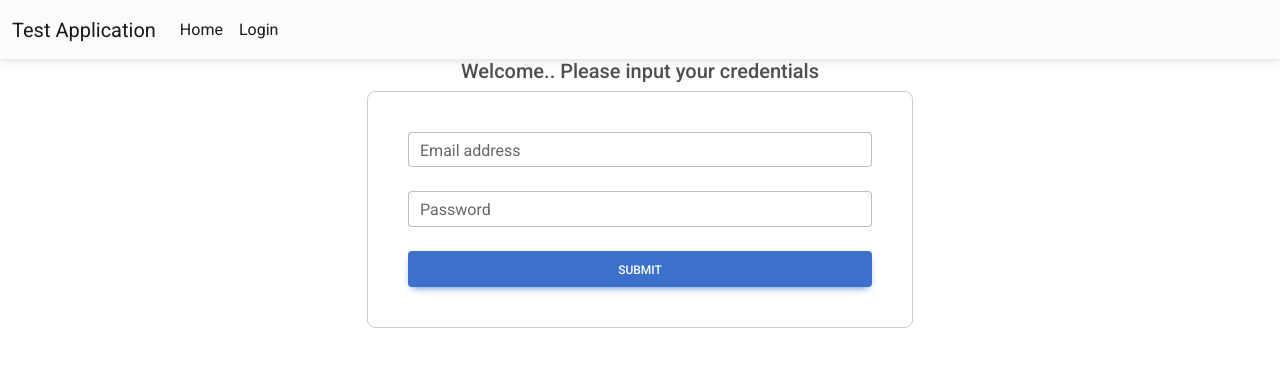
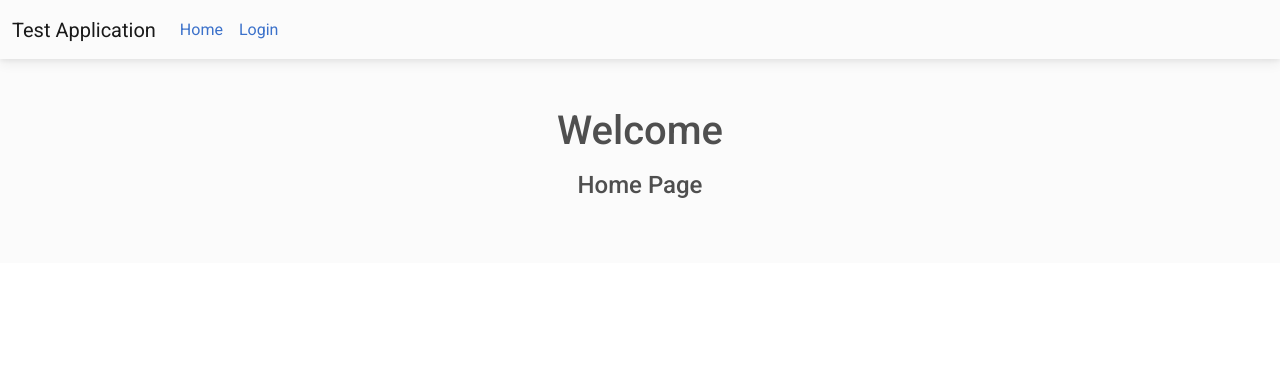
Before and after one commit to Lambertn33/web-test-frontend, a React (Create React App) app: page / in a window 1280 px wide. Shown: the top 366 px of the page. Built offline with nearby package versions, Linux system fonts and the light colour scheme.

Commit message:
feat: add routing

```diff
--- a/src/App.jsx
+++ b/src/App.jsx
@@ -1,12 +1,32 @@
+import React, { useState } from "react";
+import { BrowserRouter as Router, Routes, Route } from "react-router-dom";
+
+import CheckAuthPage from "./components/public/CheckAuth";
+import HomePage from "./components/private/Home";
+import LoginPage from "./components/public/Login";
+import WelcomePage from "./components/public/Welcome";
+
+import Navbar from "./components/reusable/Navbar";
 import "./App.css";
-import Login from "./components/public/Login";
-import Navbar from "./components/reusable/Navbar";
 
 function App() {
+  const [token, setToken] = useState("");
+
   return (
     <div className="app">
-      <Navbar />
-      <Login />
+      <Router>
+        <>
+          <Navbar />
+          <Routes>
+            {/* <Route exact path="/user" element={<CheckAuthPage />}>
+              <Route exact path="/user" element={<HomePage />} />
+            </Route> */}
+            <Route path="/user" element={<CheckAuthPage Component={HomePage} />} />
+            <Route exact path="/login" element={<LoginPage />} />
+            <Route exact path="/" element={<WelcomePage />} />
+          </Routes>
+        </>
+      </Router>
     </div>
   );
 }
--- /dev/null
+++ b/src/components/private/Home.jsx
@@ -0,0 +1,10 @@
+import React from "react";
+
+export default function Home() {
+  return (
+    <div className="p-5 text-center bg-light">
+      <h1 className="mb-3">Welcome</h1>
+      <h4 className="mb-3">Users Page</h4>
+    </div>
+  );
+}
--- /dev/null
+++ b/src/components/public/CheckAuth.jsx
@@ -0,0 +1,11 @@
+import React from "react";
+import { Navigate } from "react-router-dom";
+
+function CheckAuth(Component) {
+  const auth = false;
+  // logic
+
+    return auth ? <Component /> : <Navigate to="/login" />
+}
+
+export default CheckAuth;
--- a/src/components/reusable/Navbar.jsx
+++ b/src/components/reusable/Navbar.jsx
@@ -1,4 +1,5 @@
 import React, { useState } from "react";
+import { Link } from "react-router-dom";
 import {
   MDBContainer,
   MDBIcon,
@@ -30,12 +31,12 @@ export default function Navbar() {
           <MDBNavbarNav>
             <MDBNavbarItem>
               <MDBNavbarLink active aria-current="page" href="#">
-                Home
+                <Link to="/"> Home </Link>
               </MDBNavbarLink>
             </MDBNavbarItem>
             <MDBNavbarItem>
               <MDBNavbarLink active aria-current="page" href="#">
-                Login
+              <Link to="/login">Login</Link>
               </MDBNavbarLink>
             </MDBNavbarItem>
           </MDBNavbarNav>
```
Also changed, not shown: src/services/auth.services.js (added).
